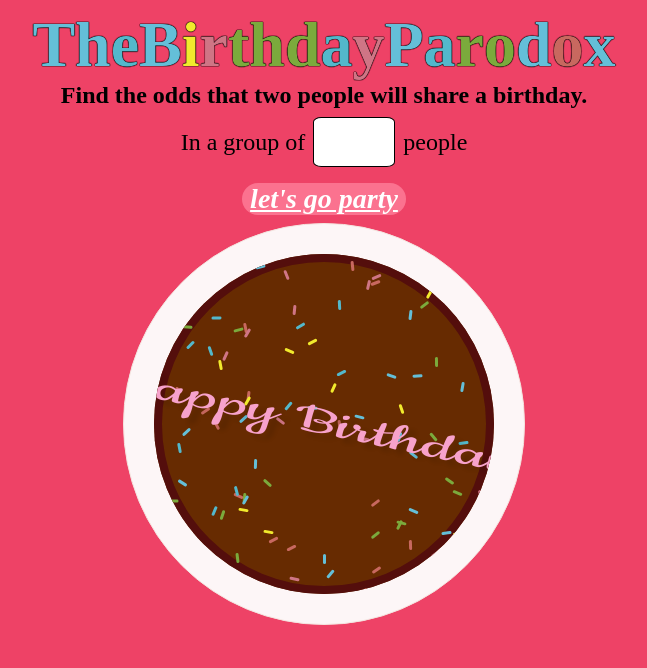
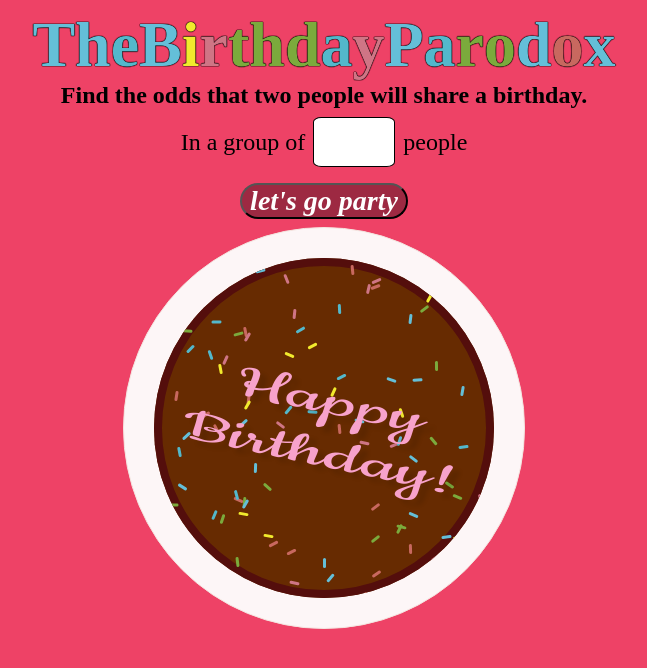
Before and after one commit to ybenhayun/birthdayparadox, a plain HTML site: page index.html in a window 1280 px wide. Shown: the whole page, without its empty margins (316-963 px from the left). Drawn offline with nearby package versions, Linux system fonts and the light colour scheme.

Commit message:
added button styling

```diff
--- a/birthday.css
+++ b/birthday.css
@@ -48,15 +48,13 @@ p:has(#people) {
 }
 
 button {
-    text-decoration: underline;
     font-weight: bold;
     font-style: italic;
     font-size: 1.75rem;
-    border: none;
     border-radius: 10vw;
     padding-left: 0.5rem;
     padding-right: 0.5rem;
-    background: #fb728f;
+    background: #9d2942;
     color: white;
     margin: .5rem;
 }
@@ -77,8 +75,7 @@ button:hover {
     border: solid 1px #F4E5E0;
     height: min(25rem, 85vw);
 }
-
-.cake {
+    .cake {
     position: absolute;
     height: 85%;
     background: #672B01;
@@ -88,7 +85,7 @@ button:hover {
 
 .writing {
     font-family: 'Cookie';
-    font-size: min(2.7rem, 11vw);
+    font-size: min(3rem, 11vw);
     margin: 2rem;
     text-align: center;
     color: #F7A2CB;
--- a/index.html
+++ b/index.html
@@ -44,7 +44,7 @@
 
     <div class="plate circle">
         <div class="cake circle">
-            <div class="writing">Happy Birthday!</div>
+            <div class="writing">Happy<br> Birthday!</div>
             <canvas id="missing"></div>
         </div>
     </div>
```
